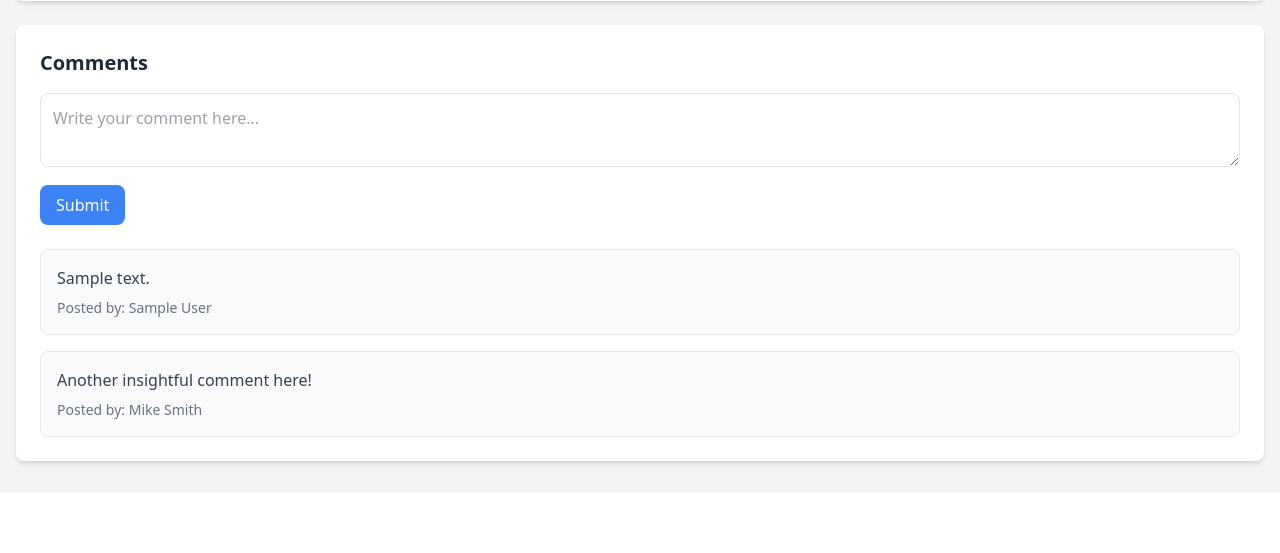
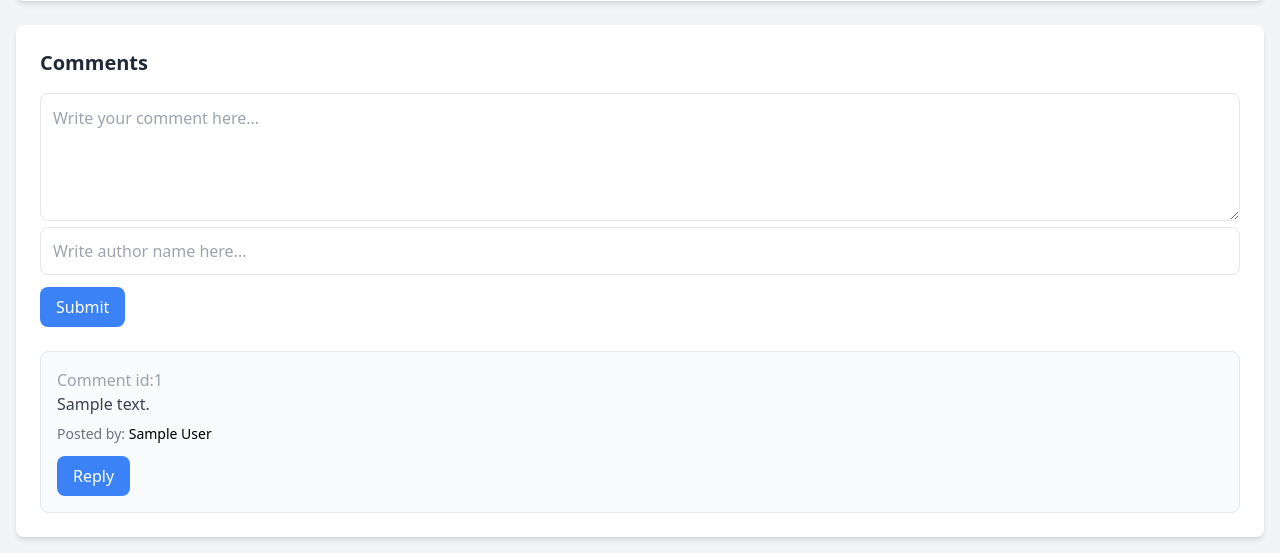
Before and after one commit to muhammadyusuf799/petproject, a Django app: page /forum/posts/1/ in a window 1280 px wide. Shown: the part 307-860 px from the top of the page. Before the commit the page ends 777 px from the top, so only its background shows below. Run offline with Django 5.2, Linux system fonts and the light colour scheme; tables that the repository leaves empty hold one stand-in row (values such as "Sample post"); some libraries are stand-ins or nearby versions.

Commit message:
Add Comment feature

```diff
--- a/forum/templates/post_detail.html
+++ b/forum/templates/post_detail.html
@@ -1,11 +1,3 @@
-<!DOCTYPE html>
-<html lang="en">
-  <head>
-    <meta charset="UTF-8" />
-    <meta name="viewport" content="width=device-width, initial-scale=1.0" />
-    <title>Post detail</title>
-  </head>
-  <body>
 <!DOCTYPE html>
 <html lang="en">
   <head>
@@ -13,6 +5,14 @@
     <meta name="viewport" content="width=device-width, initial-scale=1.0" />
     <title>Post Detail</title>
     <script src="https://cdn.tailwindcss.com"></script>
+    <style>
+      #commentRequired {
+        color: rgba(255, 0, 0, 0.8);
+      }
+      #authorRequired {
+        color: rgba(255, 0, 0, 0.8);
+      }
+    </style>
   </head>
   <body class="bg-gray-100 font-sans">
     <div class="container mx-auto p-4">
@@ -23,20 +23,10 @@
         >
           Back
         </button>
-
-            <script>
-              document
-                .getElementById("back-btn")
-                .addEventListener("click", function () {
-                  window.location.href = "/forum/posts/";
-                });
-            </script>
       </div>
       <!-- Post Details -->
       <div class="bg-white shadow-md rounded-lg p-6 mb-6">
-            <h1 class="text-2xl font-bold text-gray-800 mb-4">
-              {{ post.title }}
-            </h1>
+        <h1 class="text-2xl font-bold text-gray-800 mb-4">{{ post.title }}</h1>
         <p class="text-gray-600 mb-4">{{ post.description }}</p>
         <div class="text-gray-500 text-sm">
           Author:
@@ -53,11 +43,21 @@
 
         <!-- Comment Input -->
         <div class="mb-6">
+          <span id="commentRequired" class="hidden">*This field is required*</span>
           <textarea
-                class="w-full p-3 border rounded-lg focus:ring-2 focus:ring-blue-500 focus:outline-none"
+            data-post-id="{{post.id}}"
+            id="commentInput"
+            class="h-32 w-full p-3 border rounded-lg focus:ring-2 focus:ring-blue-500 focus:outline-none"
             placeholder="Write your comment here..."
           ></textarea>
+          <span id="authorRequired" class="hidden">*This field is required*</span>
+          <input
+            id="authorName"
+            class="h-12 w-full p-3 border rounded-lg focus:ring-2 focus:ring-blue-500 focus:outline-none"
+            placeholder="Write author name here..."
+          ></input>
           <button
+            id="addCommentBtn"
             class="mt-3 px-4 py-2 bg-blue-500 text-white rounded-lg hover:bg-blue-600"
           >
             Submit
@@ -66,24 +66,28 @@
 
         <!-- List of Comments -->
         <div class="space-y-4">
+          {% for comment in comments %}
           <div class="p-4 bg-gray-50 border rounded-lg">
-                {% for comment in comments %}
+            <p class="text-gray-400">Comment id:{{ comment.id }}</p>
             <p class="text-gray-700">{{ comment.description }}</p>
             <div class="text-gray-500 text-sm mt-2">
-                  Posted by: {{comment.author_name}}
+              Posted by:
+              <span class="font-medium text-black"
+                >{{comment.author_name}}</span
+              >
+            </div>
+            <button
+            data-comment-id="{{comment.id}}"
+
+            class="mt-3 px-4 py-2 bg-blue-500 text-white rounded-lg hover:bg-blue-600"
+            >
+              Reply
+            </button>
           </div>
           {% endfor %}
         </div>
-              <div class="p-4 bg-gray-50 border rounded-lg">
-                <p class="text-gray-700">Another insightful comment here!</p>
-                <div class="text-gray-500 text-sm mt-2">
-                  Posted by: Mike Smith
       </div>
     </div>
-            </div>
-          </div>
-        </div>
+    <script src="/static/js/post_detail.js"></script>
   </body>
 </html>
-  </body>
-</html>
--- a/forum/urls.py
+++ b/forum/urls.py
@@ -1,13 +1,17 @@
 from django.urls import path
 from django.urls.conf import include
-from .views import PostViewSet
 from rest_framework import routers
+from .views import PostViewSet, CommentViewSet
 from .swagger import schema_view
 
 router = routers.DefaultRouter()
 
 router.register('posts', PostViewSet)
+router.register('comments', CommentViewSet)
+
 urlpatterns = [
-    path('', include(router.urls)),
+    # path('', include(router.urls)),
     path('swagger/', schema_view.with_ui('swagger', cache_timeout=0), name='schema-swagger-ui'),
 ]
+
+urlpatterns += router.urls
--- a/forum/views.py
+++ b/forum/views.py
@@ -141,11 +141,6 @@ class PostViewSet(ModelViewSet):
         return render(request, 'post_detail.html', context=response_data)
         # return JsonResponse(response_data, safe=False)
 
-# class CommentViewSet(ModelViewSet):
-#     queryset = Comment.objects.all()
-#     serializer_class = CommentSerializer
-
-#     def list(self, request, *args, **kwargs):
-#         comments = self.get_queryset()
-#         serializer = self.get_serializer(comments, many=True)
-#         return JsonResponse(serializer.data, safe=False)
+class CommentViewSet(ModelViewSet):
+    queryset = Comment.objects.all()
+    serializer_class = CommentSerializer
--- /dev/null
+++ b/static/js/post_detail.js
@@ -0,0 +1,61 @@
+document.getElementById("back-btn").addEventListener("click", function () {
+  window.location.href = "/forum/posts/";
+});
+
+addCommentBtn.addEventListener("click", function (e) {
+  e.preventDefault();
+  // Retrieve data from user
+  const commentInput = document.getElementById("commentInput");
+  const commentTerm = commentInput.value;
+  const authorNameInput = document.getElementById("authorName");
+  const authorName = authorNameInput.value;
+  const postId = commentInput.dataset.postId;
+
+  const url = `/forum/comments/`;
+
+  if (commentTerm == "") {
+    document.getElementById("commentRequired").classList.remove("hidden");
+  }
+
+  if (authorName == "") {
+    document.getElementById("authorRequired").classList.remove("hidden");
+  }
+  fetch(url, {
+    method: "POST",
+    headers: {
+      "Content-Type": "application/json",
+    },
+    body: JSON.stringify({
+      description: commentTerm,
+      author_name: authorName,
+      post: postId,
+    }),
+  })
+    .then((response) => {
+      if (response.ok) {
+        return response.json();
+      } else {
+        return response.json().then((data) => {
+          throw new Error(
+            data.detail || "Failed to add a comment. Check your input."
+          );
+        });
+      }
+    })
+    .then((data) => {
+      commentInput.value = "";
+      authorNameInput.value = "";
+      window.location.reload();
+    })
+    .catch((error) => {
+      console.error("Error:", error.message);
+      alert(error.message);
+    });
+});
+
+const replyButtons = document.querySelectorAll('button[data-comment-id]')
+
+replyButtons.forEach((btn) => btn.addEventListener('click', (event) => {
+  console.log(event.target.dataset.commentId);
+
+}) )
```
Also changed, not shown: forum/templates/index.html (+11 -13 lines). Lines whose indentation alone changed are shown as unchanged.
